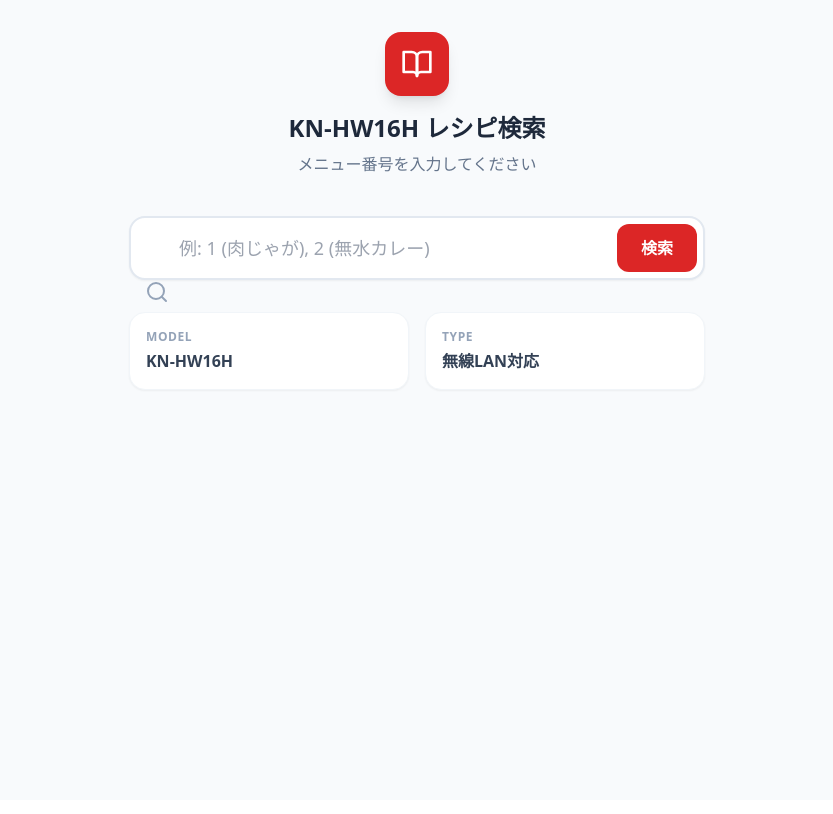
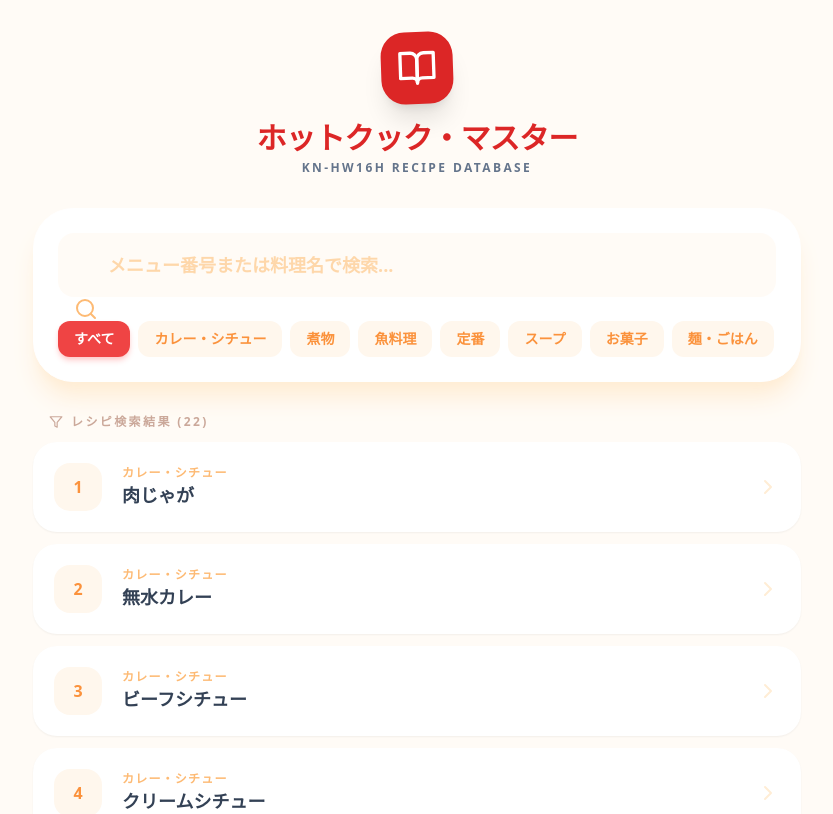
Before and after one commit to lavendel666/my-hotcook-app, a React (Vite) app: page / in a window 1280 px wide. Shown: the top 814 px of the page, without its empty margins (223-1056 px from the left). Built offline with nearby package versions, Linux system fonts and the light colour scheme.

Commit message:
Update App.jsx

```diff
--- a/src/App.jsx
+++ b/src/App.jsx
@@ -1,161 +1,210 @@
-import React, { useState } from 'react';
-import { Search, Utensils, Info, BookOpen, AlertCircle } from 'lucide-react';
+import React, { useState, useMemo } from 'react';
+import { Search, Utensils, Info, BookOpen, AlertCircle, ChevronRight, Filter } from 'lucide-react';
 
-// KN-HW16H の代表的なメニューデータ（例）
+// レシピデータの拡張 (主要なカテゴリーを網羅)
 const RECIPE_DATA = {
-  "1": {
-    name: "肉じゃが",
-    ingredients: [
-      "じゃがいも（乱切り）：3個（450g）",
-      "たまねぎ（くし切り）：2個（400g）",
-      "にんじん（乱切り）：1/2本（100g）",
-      "牛バラ薄切り肉（3cm幅）：200g",
-      "しょうゆ、酒、砂糖、みりん：各大さじ3"
-    ],
-    points: "水は入れません。野菜から出る水分でおいしく仕上がります。お肉は重ならないように広げて入れるのがコツです。"
-  },
-  "2": {
-    name: "無水カレー",
-    ingredients: [
-      "トマト（角切り）：3個（450g）",
-      "たまねぎ（みじん切り）：2個（400g）",
-      "セロリ（みじん切り）：1本（100g）",
-      "鶏もも肉（一口大）：1枚（250g）",
-      "カレールー：4〜5皿分"
-    ],
-    points: "トマトの水分だけで作るので、水は一切加えません。野菜の旨味が凝縮された濃厚な味になります。"
-  },
-  "7": {
-    name: "かぼちゃの煮物",
-    ingredients: [
-      "かぼちゃ（3〜4cm角）：1/4個（約400g）",
-      "しょうゆ、酒、みりん、砂糖：各小さじ2",
-      "水：大さじ3"
-    ],
-    points: "皮を下にして並べることで、煮崩れを防ぎつつ味がしっかり染み込みます。"
-  },
-  "63": {
-    name: "スポンジケーキ",
-    ingredients: [
-      "卵（Lサイズ）：3個",
-      "砂糖：90g",
-      "薄力粉：90g",
-      "バター：20g（溶かしておく）"
-    ],
-    points: "内鍋にしっかりバターを塗っておくと、取り出しやすくなります。まぜ技ユニットは使いません。"
-  }
+  // --- カレー・シチュー ---
+  "1": { category: "カレー・シチュー", name: "肉じゃが", ingredients: ["じゃがいも: 3個", "たまねぎ: 2個", "にんじん: 1/2本", "牛バラ肉: 200g", "調味料(醤油・酒・砂糖・みりん 各大3)"], points: "水は入れません。野菜の水分でおいしくなります。" },
+  "2": { category: "カレー・シチュー", name: "無水カレー", ingredients: ["トマト: 3個", "たまねぎ: 2個", "鶏もも肉: 1枚", "カレールー: 4〜5皿分"], points: "トマトの水分だけで作るので濃厚な味になります。" },
+  "3": { category: "カレー・シチュー", name: "ビーフシチュー", ingredients: ["牛すね肉: 400g", "じゃがいも: 2個", "たまねぎ: 2個", "デミグラスソース缶: 1缶"], points: "お肉を赤ワインに漬けるとより柔らかくなります。" },
+  "4": { category: "カレー・シチュー", name: "クリームシチュー", ingredients: ["鶏もも肉: 1枚", "たまねぎ: 1個", "牛乳: 200ml(後入れ)"], points: "牛乳は加熱終了後に加えて延長加熱すると分離しません。" },
+
+  // --- 煮物 ---
+  "5": { category: "煮物", name: "おでん", ingredients: ["大根: 300g", "練り物: 適量", "だし汁: 600ml"], points: "大根に隠し包丁を入れると味が染み込みます。" },
+  "6": { category: "煮物", name: "筑前煮", ingredients: ["鶏肉: 150g", "ごぼう: 1/2本", "れんこん: 150g"], points: "根菜は大きく切って食感を楽しみましょう。" },
+  "7": { category: "煮物", name: "かぼちゃの煮物", ingredients: ["かぼちゃ: 1/4個", "水: 大3", "調味料"], points: "皮を下に並べると煮崩れしません。" },
+  "10": { category: "煮物", name: "きんぴらごぼう", ingredients: ["ごぼう: 150g", "にんじん: 1/2本", "ごま油: 大1"], points: "まぜ技ユニットがしっかり味を絡めます。" },
+  "56": { category: "煮物", name: "豚の角煮", ingredients: ["豚バラ肉(塊): 500g", "生姜: 1かけ", "ネギの青い部分"], points: "お肉を先に下茹でするモード(No.68)を使うと脂が抜けます。" },
+
+  // --- 魚料理 ---
+  "12": { category: "魚料理", name: "さばのみそ煮", ingredients: ["さば: 2〜4切れ", "生姜: 1かけ", "味噌・みりん・酒"], points: "皮を上にして重ならないように並べます。" },
+  "13": { category: "魚料理", name: "いわしの骨まで煮", ingredients: ["いわし: 6〜8匹", "梅干し: 2個", "調味料"], points: "約2時間半かけて骨まで柔らかくします。" },
+  "114": { category: "魚料理", name: "あさりの酒蒸し", ingredients: ["あさり: 300g", "酒: 大2"], points: "砂抜きをしっかりしてから調理してください。" },
+
+  // --- スープ・汁物 ---
+  "42": { category: "スープ", name: "ポトフ", ingredients: ["ソーセージ: 4〜6本", "キャベツ: 1/4個", "水: 600ml"], points: "キャベツの芯を付けたまま大きく切ると甘みが出ます。" },
+  "43": { category: "スープ", name: "豚汁", ingredients: ["豚バラ肉: 100g", "大根: 100g", "味噌: 大4"], points: "具だくさんで野菜の旨みがしっかり出ます。" },
+  "45": { category: "スープ", name: "みそ汁", ingredients: ["豆腐・わかめなど好きな具材", "だし汁: 600ml"], points: "毎朝の時短に最適です。" },
+
+  // --- 麺・ごはん ---
+  "100": { category: "麺・ごはん", name: "ナポリタン風パスタ", ingredients: ["パスタ(7分茹で): 100g", "玉ねぎ・ピーマン", "水: 220ml"], points: "乾麺のまま入れてOK！半分に折って入れます。" },
+  "101": { category: "麺・ごはん", name: "ちゃんぽん麺", ingredients: ["ちゃんぽん麺: 1玉", "冷凍シーフードミックス", "水: 200ml"], points: "野菜たっぷりで栄養満点です。" },
+
+  // --- お菓子・パン ---
+  "63": { category: "お菓子", name: "スポンジケーキ", ingredients: ["卵: 3個", "小麦粉: 90g", "砂糖: 90g"], points: "内鍋にバターをしっかり塗ると綺麗に取り出せます。" },
+  "64": { category: "お菓子", name: "ブラウニー", ingredients: ["チョコ: 100g", "くるみ: 適量"], points: "濃厚でしっとりした仕上がりになります。" },
+  "108": { category: "お菓子", name: "サラダチキン", ingredients: ["鶏むね肉: 1枚(250g)", "塩・酒"], points: "低温調理でしっとりジューシーに仕上がります。" },
+
+  // --- その他・定番 ---
+  "26": { category: "定番", name: "ゆで卵", ingredients: ["卵: 1〜6個", "水: 100ml"], points: "蒸し板を使います。好みの固さで時間を調整してください。" },
+  "80": { category: "定番", name: "麻婆豆腐", ingredients: ["豆腐: 1丁", "ひき肉: 100g", "合わせ調味料"], points: "豆腐が崩れないようにそっと入れます。" }
 };
 
 const App = () => {
   const [query, setQuery] = useState('');
+  const [activeCategory, setActiveCategory] = useState('すべて');
   const [result, setResult] = useState(null);
 
-  const handleSearch = (e) => {
-    e.preventDefault();
-    const recipe = RECIPE_DATA[query];
-    setResult(recipe || 'not_found');
+  const categories = ['すべて', ...new Set(Object.values(RECIPE_DATA).map(r => r.category))];
+
+  // フィルタリングされたレシピリスト
+  const filteredList = useMemo(() => {
+    return Object.entries(RECIPE_DATA).filter(([no, data]) => {
+      const matchesCategory = activeCategory === 'すべて' || data.category === activeCategory;
+      const matchesQuery = no.includes(query) || data.name.includes(query);
+      return matchesCategory && matchesQuery;
+    });
+  }, [query, activeCategory]);
+
+  const handleSearch = (no) => {
+    setResult(RECIPE_DATA[no]);
+    setQuery(no);
   };
 
   return (
-    <div className="min-h-screen bg-slate-50 p-4 md:p-8 font-sans">
-      <div className="max-w-xl mx-auto">
+    <div className="min-h-screen bg-orange-50/50 p-4 md:p-8 font-sans text-slate-800">
+      <div className="max-w-3xl mx-auto">
+
         {/* Header */}
-        <div className="text-center mb-10">
-          <div className="inline-flex items-center justify-center w-16 h-16 bg-red-600 rounded-2xl shadow-lg mb-4 text-white">
-            <BookOpen size={32} />
+        <header className="text-center mb-8">
+          <div className="flex justify-center mb-4">
+            <div className="bg-red-600 p-4 rounded-3xl shadow-xl transform -rotate-2">
+              <BookOpen className="text-white w-10 h-10" />
             </div>
-          <h1 className="text-2xl font-bold text-slate-800">KN-HW16H レシピ検索</h1>
-          <p className="text-slate-500 mt-2">メニュー番号を入力してください</p>
           </div>
+          <h1 className="text-3xl font-black text-red-600 tracking-tight">ホットクック・マスター</h1>
+          <p className="text-slate-500 font-bold mt-1 uppercase text-xs tracking-[0.2em]">KN-HW16H Recipe Database</p>
+        </header>
 
-        {/* Search Bar */}
-        <form onSubmit={handleSearch} className="relative mb-8">
+        {/* Search & Filter Section */}
+        <div className="bg-white rounded-[2.5rem] p-6 shadow-xl shadow-orange-100 border border-white mb-8">
+          <div className="relative mb-6">
             <input
               type="text"
               value={query}
-            onChange={(e) => setQuery(e.target.value)}
-            placeholder="例: 1 (肉じゃが), 2 (無水カレー)"
-            className="w-full pl-12 pr-24 py-4 bg-white border-2 border-slate-200 rounded-2xl shadow-sm focus:border-red-500 focus:outline-none transition-all text-lg"
+              onChange={(e) => {
+                setQuery(e.target.value);
+                setResult(null);
+              }}
+              placeholder="メニュー番号または料理名で検索..."
+              className="w-full pl-12 pr-6 py-4 bg-orange-50/50 border-2 border-transparent focus:border-red-400 rounded-2xl outline-none transition-all text-lg font-bold placeholder:text-orange-200"
             />
-          <Search className="absolute left-4 top-4.5 text-slate-400" size={24} />
+            <Search className="absolute left-4 top-4.5 text-orange-300" size={24} />
+          </div>
+
+          {/* Category Pills */}
+          <div className="flex flex-wrap gap-2">
+            {categories.map(cat => (
               <button
-            type="submit"
-            className="absolute right-2 top-2 bottom-2 bg-red-600 hover:bg-red-700 text-white px-6 rounded-xl font-bold transition-colors"
+                key={cat}
+                onClick={() => setActiveCategory(cat)}
+                className={`px-4 py-2 rounded-xl text-sm font-bold transition-all ${
+                  activeCategory === cat
+                  ? 'bg-red-500 text-white shadow-md shadow-red-200'
+                  : 'bg-orange-50 text-orange-400 hover:bg-orange-100'
+                }`}
               >
-            検索
+                {cat}
               </button>
-        </form>
+            ))}
+          </div>
+        </div>
 
-        {/* Results */}
-        <div className="space-y-6">
-          {result === 'not_found' && (
-            <div className="bg-amber-50 border-2 border-amber-200 p-6 rounded-2xl text-center">
-              <AlertCircle className="mx-auto text-amber-500 mb-2" size={32} />
-              <p className="font-bold text-amber-800">見つかりませんでした</p>
-              <p className="text-amber-600 text-sm mt-1">
-                番号が正しいか確認してください。<br/>
-                (現在は 1, 2, 7, 63 のみがサンプルとして登録されています)
-              </p>
+        {/* Display Content */}
+        {result ? (
+          /* Single Recipe View */
+          <div className="animate-in fade-in slide-in-from-bottom-4 duration-500">
+            <button
+              onClick={() => setResult(null)}
+              className="mb-4 text-orange-400 font-bold flex items-center gap-1 hover:text-red-500 transition-colors"
+            >
+              ← リストに戻る
+            </button>
+            <div className="bg-white rounded-[3rem] p-8 shadow-2xl border border-white relative overflow-hidden">
+              <div className="absolute top-0 right-0 p-8 opacity-[0.03]">
+                <Utensils size={160} />
               </div>
-          )}
 
-          {result && result !== 'not_found' && (
-            <div className="animate-in fade-in slide-in-from-bottom-4 duration-500">
-              {/* Recipe Title Card */}
-              <div className="bg-white border-2 border-slate-100 p-6 rounded-3xl shadow-sm mb-4">
-                <div className="flex items-center gap-3 text-red-600 mb-2">
-                  <span className="bg-red-100 text-red-600 px-3 py-1 rounded-full text-xs font-black">
-                    No. {query}
+              <div className="relative">
+                <span className="bg-red-100 text-red-600 px-4 py-1.5 rounded-full text-sm font-black mb-4 inline-block">
+                  MENU NO. {query}
                 </span>
-                </div>
-                <h2 className="text-3xl font-black text-slate-800 mb-4">{result.name}</h2>
+                <h2 className="text-4xl font-black text-slate-800 mb-8 tracking-tighter">{result.name}</h2>
 
-                <div className="space-y-6">
-                  {/* Ingredients Section */}
+                <div className="grid md:grid-cols-2 gap-8">
                   <section>
-                    <h3 className="flex items-center gap-2 text-slate-800 font-bold mb-3">
-                      <Utensils size={20} className="text-red-500" />
-                      材料（目安）
+                    <h3 className="flex items-center gap-2 text-slate-800 font-black mb-4 border-l-4 border-red-500 pl-3 uppercase tracking-wider text-sm">
+                      <Utensils size={18} className="text-red-500" />
+                      材料の目安
                     </h3>
-                    <ul className="bg-slate-50 rounded-2xl p-4 space-y-2">
-                      {result.ingredients.map((item, index) => (
-                        <li key={index} className="text-slate-600 flex items-start gap-2 text-sm">
-                          <span className="text-red-400 mt-1">•</span>
-                          {item}
+                    <ul className="space-y-3">
+                      {result.ingredients.map((ing, i) => (
+                        <li key={i} className="flex items-center gap-3 text-slate-600 font-medium">
+                          <div className="w-1.5 h-1.5 bg-red-200 rounded-full" />
+                          {ing}
                         </li>
                       ))}
                     </ul>
                   </section>
 
-                  {/* Points Section */}
                   <section>
-                    <h3 className="flex items-center gap-2 text-slate-800 font-bold mb-3">
-                      <Info size={20} className="text-red-500" />
+                    <h3 className="flex items-center gap-2 text-slate-800 font-black mb-4 border-l-4 border-red-500 pl-3 uppercase tracking-wider text-sm">
+                      <Info size={18} className="text-red-500" />
                       調理のポイント
                     </h3>
-                    <div className="bg-red-50 border border-red-100 rounded-2xl p-4">
-                      <p className="text-red-800 text-sm leading-relaxed">
+                    <div className="bg-red-50/50 p-6 rounded-3xl border border-red-100 italic text-red-900 leading-relaxed shadow-inner">
                       {result.points}
-                      </p>
                     </div>
                   </section>
                 </div>
               </div>
             </div>
+          </div>
+        ) : (
+          /* List Browse View */
+          <div className="space-y-3">
+            <h3 className="text-orange-900/40 font-black uppercase tracking-[0.2em] text-xs px-4 flex items-center gap-2">
+              <Filter size={14} />
+              レシピ検索結果 ({filteredList.length})
+            </h3>
+
+            {filteredList.length > 0 ? (
+              <div className="grid gap-3">
+                {filteredList.map(([no, data]) => (
+                  <button
+                    key={no}
+                    onClick={() => handleSearch(no)}
+                    className="w-full bg-white hover:bg-red-50 p-5 rounded-3xl flex items-center justify-between group transition-all border border-transparent hover:border-red-100 shadow-sm hover:shadow-md"
+                  >
+                    <div className="flex items-center gap-5">
+                      <div className="w-12 h-12 bg-orange-50 rounded-2xl flex items-center justify-center font-black text-orange-400 group-hover:bg-white group-hover:text-red-500 transition-colors">
+                        {no}
+                      </div>
+                      <div className="text-left">
+                        <p className="text-xs font-bold text-orange-300 uppercase tracking-widest">{data.category}</p>
+                        <p className="text-lg font-black text-slate-700">{data.name}</p>
+                      </div>
+                    </div>
+                    <ChevronRight className="text-orange-100 group-hover:text-red-300 transition-colors" />
+                  </button>
+                ))}
+              </div>
+            ) : (
+              <div className="bg-white/40 border-4 border-dashed border-orange-100 rounded-[3rem] py-20 text-center">
+                <AlertCircle className="mx-auto text-orange-200 mb-3" size={48} />
+                <p className="text-orange-300 font-bold text-lg">レシピが見つかりませんでした</p>
+              </div>
             )}
           </div>
+        )}
 
-        {/* Footer Info */}
+        {/* Guide Text */}
         {!result && (
-          <div className="grid grid-cols-2 gap-4 mt-8">
-            <div className="bg-white p-4 rounded-2xl shadow-sm border border-slate-100">
-              <p className="text-xs font-bold text-slate-400 mb-1 uppercase tracking-wider">Model</p>
-              <p className="text-slate-700 font-bold">KN-HW16H</p>
-            </div>
-            <div className="bg-white p-4 rounded-2xl shadow-sm border border-slate-100">
-              <p className="text-xs font-bold text-slate-400 mb-1 uppercase tracking-wider">Type</p>
-              <p className="text-slate-700 font-bold">無線LAN対応</p>
-            </div>
+          <div className="mt-12 text-center bg-orange-100/30 p-8 rounded-[3rem]">
+            <p className="text-orange-900/40 text-sm font-bold leading-relaxed">
+              番号が分かれば直接入力、分からなければカテゴリーから選んでください。<br/>
+              ※材料は目安です。詳細は公式レシピブックをご確認ください。
+            </p>
           </div>
         )}
       </div>
```
Lines whose indentation alone changed are shown as unchanged.
